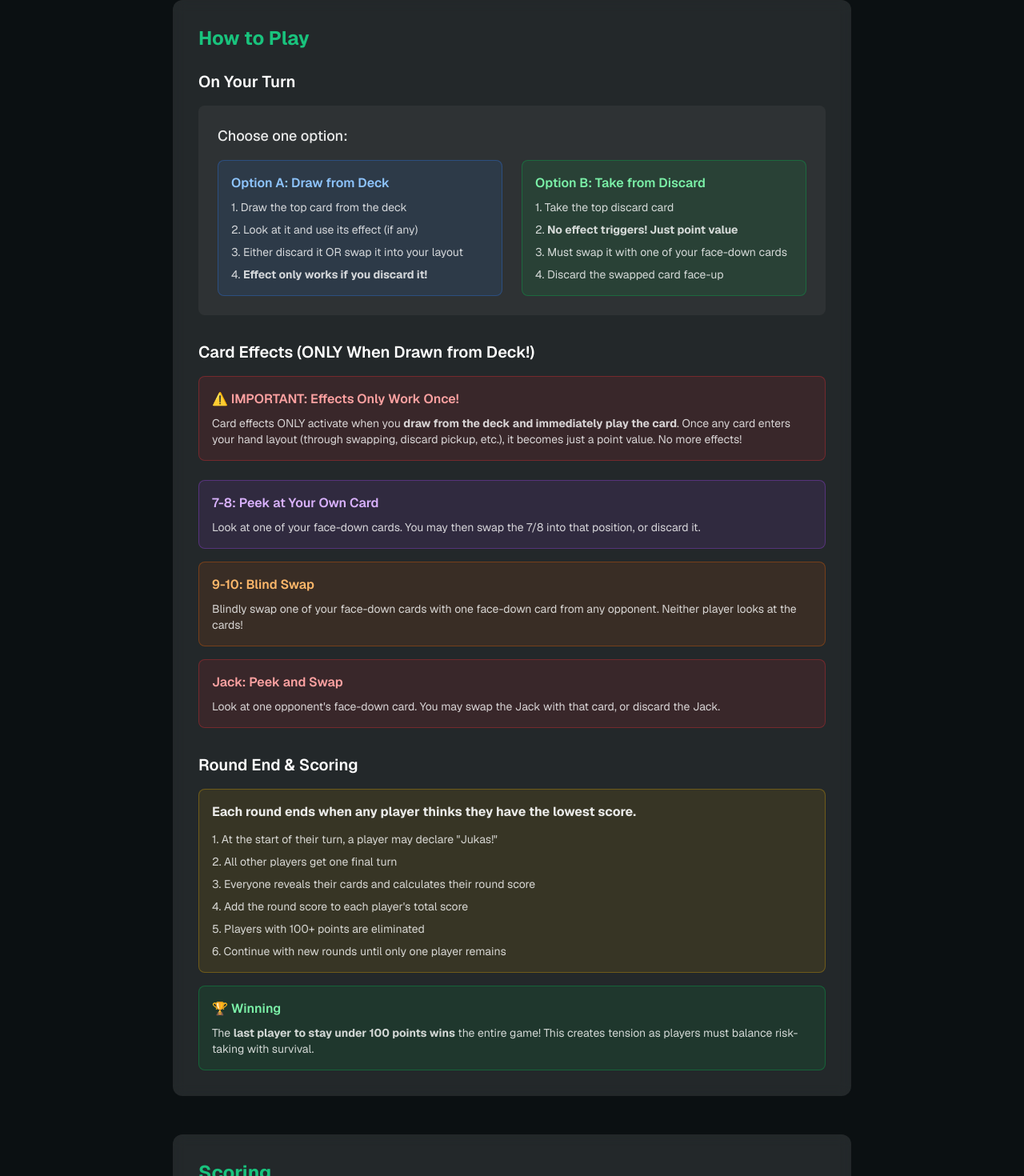
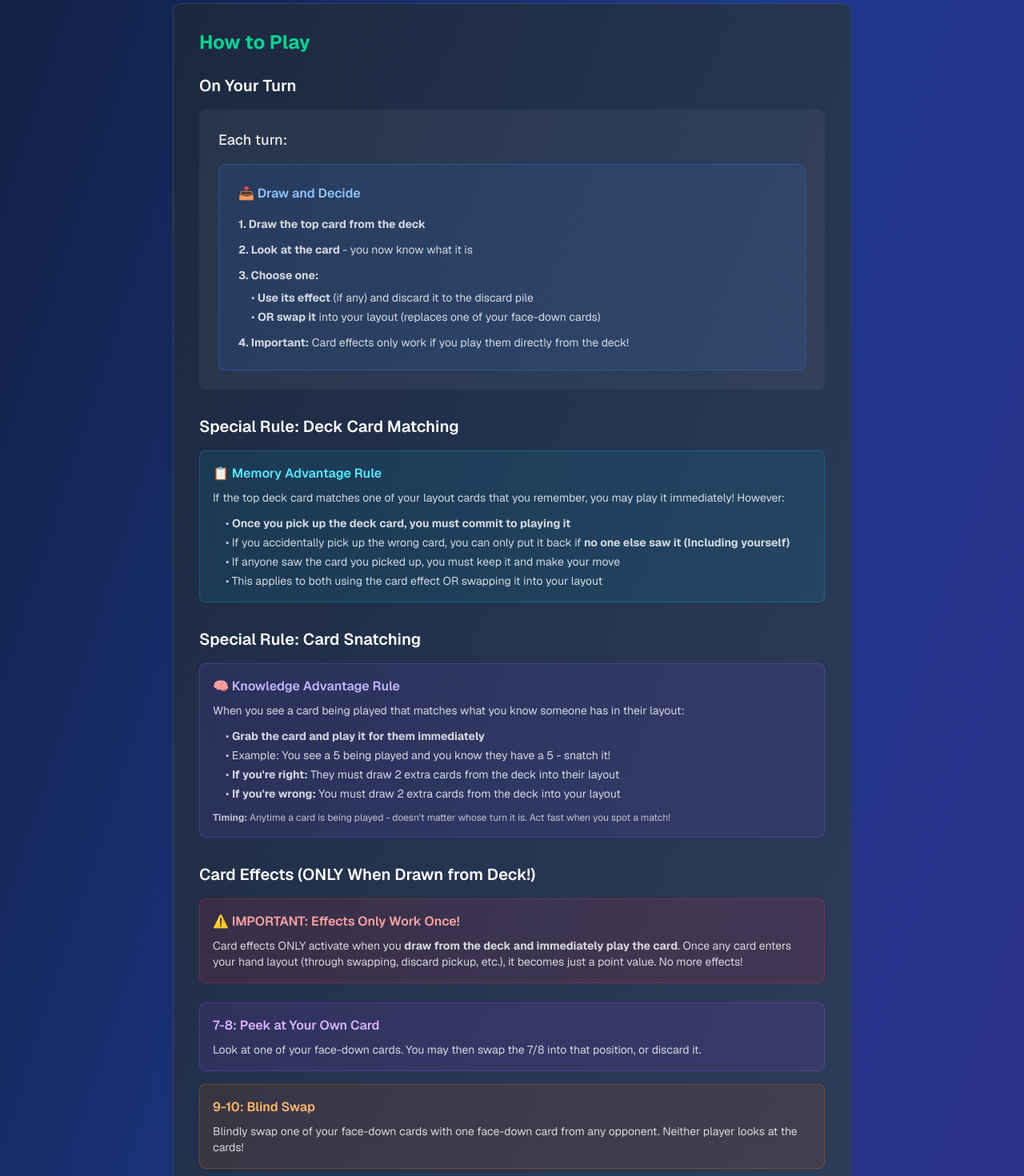
Before and after one commit to Peckage/jukas, a Next.js app: page /rules in a window 1280 px wide. Shown: the part 1041-2511 px from the top of the page at 80% size. Built offline with nearby package versions, Linux system fonts and the light colour scheme.

Commit message:
latest changes

```diff
--- a/src/app/rules/page.tsx
+++ b/src/app/rules/page.tsx
@@ -2,16 +2,16 @@ import Link from "next/link";
 
 export default function RulesPage() {
   return (
-    <div className="relative min-h-screen bg-[#0b1012] text-white font-sans">
+    <div className="relative min-h-screen bg-gradient-to-br from-slate-900 via-blue-900 to-indigo-900 text-white font-sans">
       {/* background glows */}
       <div className="pointer-events-none absolute inset-0 -z-10">
-        <div className="absolute -top-24 -right-24 h-72 w-72 rounded-full bg-[#19c37d]/20 blur-3xl" />
-        <div className="absolute top-1/3 -left-24 h-96 w-96 rounded-full bg-[#0e7c86]/25 blur-3xl" />
-        <div className="absolute bottom-0 right-1/3 h-60 w-60 rounded-full bg-white/5 blur-2xl" />
+        <div className="absolute -top-24 -right-24 h-80 w-80 rounded-full bg-emerald-400/25 blur-3xl animate-pulse" />
+        <div className="absolute top-1/3 -left-24 h-96 w-96 rounded-full bg-blue-400/20 blur-3xl" />
+        <div className="absolute bottom-0 right-1/3 h-72 w-72 rounded-full bg-purple-400/15 blur-2xl" />
       </div>
 
       {/* top nav */}
-      <nav className="sticky top-0 z-20 backdrop-blur supports-[backdrop-filter]:bg-black/30 border-b border-white/10">
+      <nav className="sticky top-0 z-20 backdrop-blur-md supports-[backdrop-filter]:bg-slate-800/80 border-b border-slate-600/50 shadow-lg">
         <div className="mx-auto flex max-w-6xl items-center justify-between px-6 py-3">
           <Link href="/" className="font-semibold tracking-wide text-white/90 hover:text-white">
             JUKAS
@@ -43,8 +43,8 @@ export default function RulesPage() {
 
         {/* Game Overview */}
         <section className="mb-12">
-          <div className="bg-white/10 rounded-xl p-8 backdrop-blur-sm">
-            <h2 className="text-2xl font-bold mb-6 text-[#19c37d]">Game Overview</h2>
+          <div className="bg-gradient-to-br from-slate-800/90 to-slate-700/90 rounded-xl p-8 backdrop-blur-sm border border-slate-600/50 shadow-lg">
+            <h2 className="text-2xl font-bold mb-6 text-emerald-400">Game Overview</h2>
             <div className="grid md:grid-cols-2 gap-6">
               <div>
                 <h3 className="font-semibold mb-3 text-lg">Quick Facts</h3>
@@ -71,8 +71,8 @@ export default function RulesPage() {
 
         {/* Setup */}
         <section className="mb-12">
-          <div className="bg-white/10 rounded-xl p-8 backdrop-blur-sm">
-            <h2 className="text-2xl font-bold mb-6 text-[#19c37d]">Setup</h2>
+          <div className="bg-gradient-to-br from-slate-800/90 to-slate-700/90 rounded-xl p-8 backdrop-blur-sm border border-slate-600/50 shadow-lg">
+            <h2 className="text-2xl font-bold mb-6 text-emerald-400">Setup</h2>
             <div className="space-y-4">
               <div className="flex items-start gap-4">
                 <span className="flex-shrink-0 w-8 h-8 bg-[#19c37d] text-black rounded-full flex items-center justify-center font-bold text-sm">1</span>
@@ -103,33 +103,62 @@ export default function RulesPage() {
 
         {/* Gameplay */}
         <section className="mb-12">
-          <div className="bg-white/10 rounded-xl p-8 backdrop-blur-sm">
-            <h2 className="text-2xl font-bold mb-6 text-[#19c37d]">How to Play</h2>
+          <div className="bg-gradient-to-br from-slate-800/90 to-slate-700/90 rounded-xl p-8 backdrop-blur-sm border border-slate-600/50 shadow-lg">
+            <h2 className="text-2xl font-bold mb-6 text-emerald-400">How to Play</h2>
 
             <div className="mb-8">
               <h3 className="text-xl font-semibold mb-4">On Your Turn</h3>
               <div className="bg-white/5 rounded-lg p-6 mb-6">
-                <p className="text-white/90 text-lg font-medium mb-4">Choose one option:</p>
-                <div className="grid md:grid-cols-2 gap-6">
-                  <div className="border border-blue-500/30 rounded-lg p-4 bg-blue-500/10">
-                    <h4 className="font-semibold mb-2 text-blue-300">Option A: Draw from Deck</h4>
-                    <ol className="space-y-2 text-sm text-white/80">
-                      <li>1. Draw the top card from the deck</li>
-                      <li>2. Look at it and use its effect (if any)</li>
-                      <li>3. Either discard it OR swap it into your layout</li>
-                      <li>4. <strong>Effect only works if you discard it!</strong></li>
-                    </ol>
-                  </div>
-                  <div className="border border-green-500/30 rounded-lg p-4 bg-green-500/10">
-                    <h4 className="font-semibold mb-2 text-green-300">Option B: Take from Discard</h4>
-                    <ol className="space-y-2 text-sm text-white/80">
-                      <li>1. Take the top discard card</li>
-                      <li>2. <strong>No effect triggers! Just point value</strong></li>
-                      <li>3. Must swap it with one of your face-down cards</li>
-                      <li>4. Discard the swapped card face-up</li>
-                    </ol>
-                  </div>
+                <p className="text-white/90 text-lg font-medium mb-4">Each turn:</p>
+                <div className="border border-blue-500/30 rounded-lg p-6 bg-blue-500/10">
+                  <h4 className="font-semibold mb-4 text-blue-300">📥 Draw and Decide</h4>
+                  <ol className="space-y-3 text-sm text-white/80">
+                    <li><strong>1. Draw the top card from the deck</strong></li>
+                    <li><strong>2. Look at the card</strong> - you now know what it is</li>
+                    <li><strong>3. Choose one:</strong>
+                      <ul className="ml-4 mt-2 space-y-1">
+                        <li>• <strong>Use its effect</strong> (if any) and discard it to the discard pile</li>
+                        <li>• <strong>OR swap it</strong> into your layout (replaces one of your face-down cards)</li>
+                      </ul>
+                    </li>
+                    <li><strong>4. Important:</strong> Card effects only work if you play them directly from the deck!</li>
+                  </ol>
                 </div>
+              </div>
+            </div>
+
+            <div className="mb-8">
+              <h3 className="text-xl font-semibold mb-4">Special Rule: Deck Card Matching</h3>
+              <div className="mb-6 p-4 bg-cyan-500/10 border border-cyan-500/30 rounded-lg">
+                <h4 className="font-semibold text-cyan-300 mb-2">📋 Memory Advantage Rule</h4>
+                <p className="text-white/80 text-sm mb-3">
+                  If the top deck card matches one of your layout cards that you remember, you may play it immediately! However:
+                </p>
+                <ul className="text-white/80 text-sm space-y-1 ml-4">
+                  <li>• <strong>Once you pick up the deck card, you must commit to playing it</strong></li>
+                  <li>• If you accidentally pick up the wrong card, you can only put it back if <strong>no one else saw it (Including yourself)</strong></li>
+                  <li>• If anyone saw the card you picked up, you must keep it and make your move</li>
+                  <li>• This applies to both using the card effect OR swapping it into your layout</li>
+                </ul>
+              </div>
+            </div>
+
+            <div className="mb-8">
+              <h3 className="text-xl font-semibold mb-4">Special Rule: Card Snatching</h3>
+              <div className="mb-6 p-4 bg-violet-500/10 border border-violet-500/30 rounded-lg">
+                <h4 className="font-semibold text-violet-300 mb-2">🧠 Knowledge Advantage Rule</h4>
+                <p className="text-white/80 text-sm mb-3">
+                  When you see a card being played that matches what you know someone has in their layout:
+                </p>
+                <ul className="text-white/80 text-sm space-y-1 ml-4 mb-3">
+                  <li>• <strong>Grab the card and play it for them immediately</strong></li>
+                  <li>• Example: You see a 5 being played and you know they have a 5 - snatch it!</li>
+                  <li>• <strong>If you're right:</strong> They must draw 2 extra cards from the deck into their layout</li>
+                  <li>• <strong>If you're wrong:</strong> You must draw 2 extra cards from the deck into your layout</li>
+                </ul>
+                <p className="text-white/70 text-xs">
+                  <strong>Timing:</strong> Anytime a card is being played - doesn't matter whose turn it is. Act fast when you spot a match!
+                </p>
               </div>
             </div>
 
@@ -170,8 +199,8 @@ export default function RulesPage() {
                   <strong>Each round ends when any player thinks they have the lowest score.</strong>
                 </p>
                 <ol className="space-y-2 text-sm text-white/80">
-                  <li>1. At the start of their turn, a player may declare &quot;Jukas!&quot;</li>
-                  <li>2. All other players get one final turn</li>
+                  <li>1. At any point during the game, a player may declare &quot;Jukas!&quot;</li>
+                  <li>2. If declared while another player is taking their turn, that player must finish their turn before resolving the declaration.</li>
                   <li>3. Everyone reveals their cards and calculates their round score</li>
                   <li>4. Add the round score to each player&apos;s total score</li>
                   <li>5. Players with 100+ points are eliminated</li>
@@ -191,8 +220,8 @@ export default function RulesPage() {
 
         {/* Scoring */}
         <section className="mb-12">
-          <div className="bg-white/10 rounded-xl p-8 backdrop-blur-sm">
-            <h2 className="text-2xl font-bold mb-6 text-[#19c37d]">Scoring</h2>
+          <div className="bg-gradient-to-br from-slate-800/90 to-slate-700/90 rounded-xl p-8 backdrop-blur-sm border border-slate-600/50 shadow-lg">
+            <h2 className="text-2xl font-bold mb-6 text-emerald-400">Scoring</h2>
             <div className="grid md:grid-cols-2 gap-6">
               <div>
                 <h3 className="font-semibold mb-4 text-lg">Card Values</h3>
@@ -237,8 +266,8 @@ export default function RulesPage() {
 
         {/* Strategy Tips */}
         <section className="mb-12">
-          <div className="bg-white/10 rounded-xl p-8 backdrop-blur-sm">
-            <h2 className="text-2xl font-bold mb-6 text-[#19c37d]">Strategy Tips</h2>
+          <div className="bg-gradient-to-br from-slate-800/90 to-slate-700/90 rounded-xl p-8 backdrop-blur-sm border border-slate-600/50 shadow-lg">
+            <h2 className="text-2xl font-bold mb-6 text-emerald-400">Strategy Tips</h2>
             <div className="grid md:grid-cols-2 gap-6">
               <div>
                 <h3 className="font-semibold mb-3 text-lg">Memory is Key</h3>
```
Also changed, not shown: src/app/page.tsx (+20 -19 lines), src/components/card-matrix-unique.tsx (+19 -19 lines).
